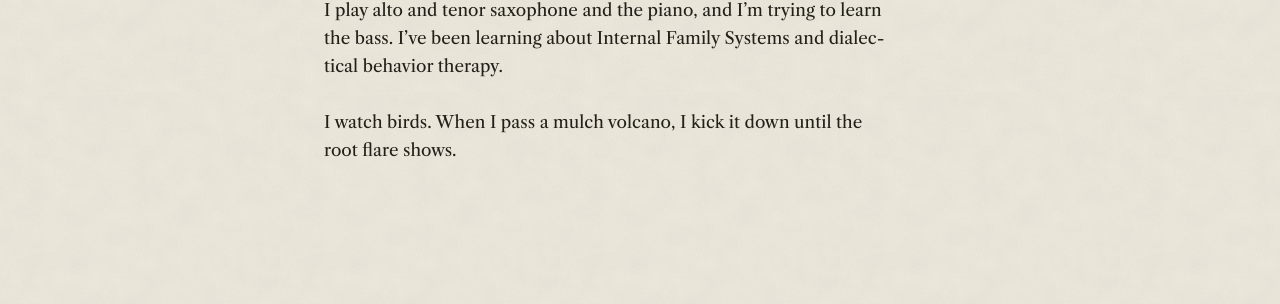
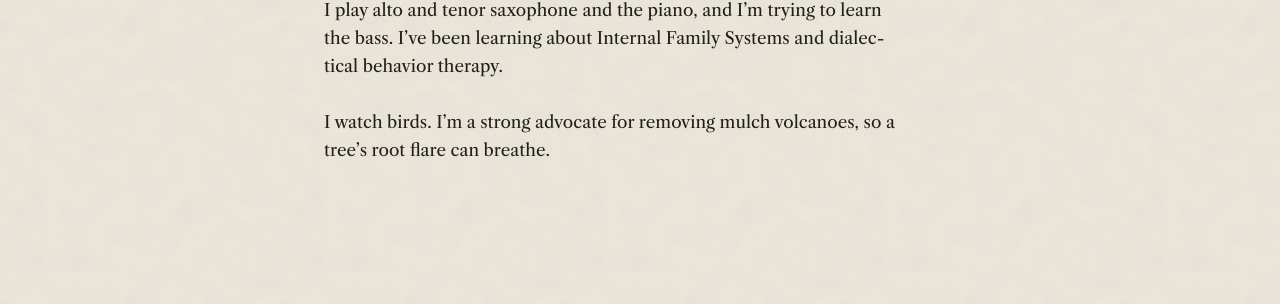
Before and after one commit to josephfusco/josephfusco.github.io, a Jekyll site: the page built from about.md, in a window 1280 px wide. Shown: the part 748-1052 px from the top of the page. Built offline with Jekyll 4.4.1, drawn with Linux system fonts in a browser that asks for light colours.

Commit message:
An advocate for removing mulch volcanoes

```diff
--- a/about.md
+++ b/about.md
@@ -24,4 +24,4 @@ I grew up in Western New York, which made me a Buffalo Bills fan. I moved to Flo
 
 I play alto and tenor saxophone and the piano, and I'm trying to learn the bass. I've been learning about Internal Family Systems and dialectical behavior therapy.
 
-I watch birds. When I pass a mulch volcano, I kick it down until the root flare shows.
+I watch birds. I'm a strong advocate for removing mulch volcanoes, so a tree's root flare can breathe.
```
